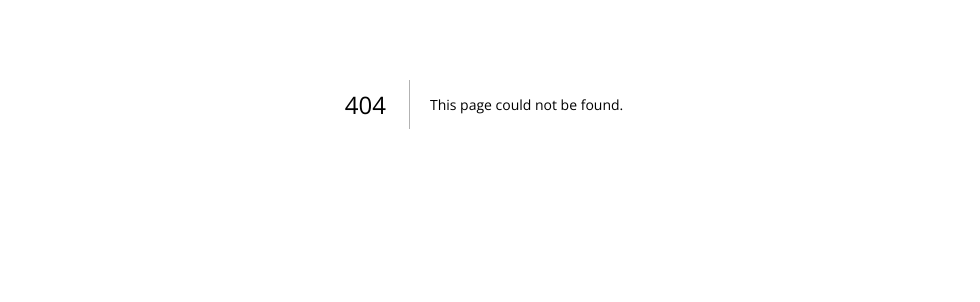
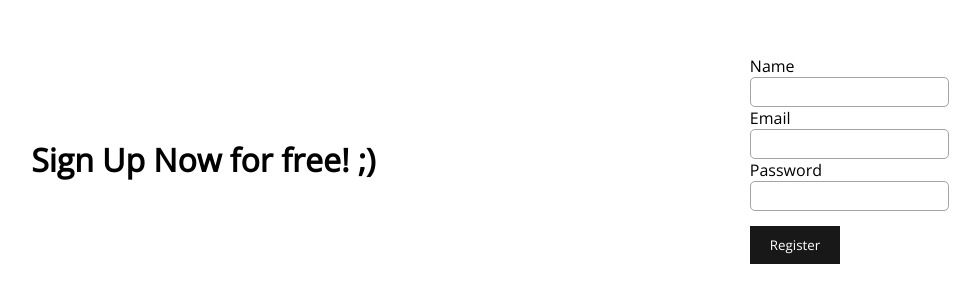
Before and after one commit to plathon/snap-trade-next, a Next.js app: page /signup in a window 1280 px wide. Before the commit this address had no page. Shown: the part 296-598 px from the top of the page, without its empty margins (156-1136 px from the left). Built offline with nearby package versions, Linux system fonts and the light colour scheme.

Commit message:
feat: signup page

```diff
--- /dev/null
+++ b/src/pages/signup.module.css
@@ -0,0 +1,44 @@
+.signUpPage {
+    display: flex;
+    flex-wrap: wrap;
+    align-items: stretch;
+    height: 100vh;
+}
+
+.signUpPage div {
+    flex-grow: 1;
+}
+
+.signUpPage div {
+    display: flex;
+    justify-content: center;
+    align-items: center;
+}
+
+.signUpPage div:nth-child(2) form div {
+    display: block;
+}
+
+.signUpPage div:nth-child(2) form div input {
+    display: block;
+    width: 100%;
+    padding: 5px;
+    border: 1px solid rgb(165, 163, 163);
+    border-radius: 5px;
+}
+
+.signUpPage div:nth-child(2) form button {
+    margin-top: 15px;
+    background-color: black;
+    color: white;
+    padding: 10px 20px;
+    text-decoration: none;
+    opacity: 0.9;
+    border: 0;
+}
+
+.backIcon {
+    color: black;
+    font-size: 40px;
+    margin-left: 10px;
+}
--- /dev/null
+++ b/src/pages/signup.tsx
@@ -0,0 +1,40 @@
+import React, { FC } from 'react'
+import Link from 'next/link'
+
+import styles from './signup.module.css'
+
+const Signup: FC = () => {
+  return (
+    <>
+      <Link href="/">
+        <a className={styles.backIcon}>
+          <i className="far fa-arrow-alt-circle-left"></i>
+        </a>
+      </Link>
+      <div className={styles.signUpPage}>
+        <div>
+          <h1>Sign Up Now for free! ;)</h1>
+        </div>
+        <div>
+          <form>
+            <div>
+              <p>Name</p>
+              <input type="text" name="name" />
+            </div>
+            <div>
+              <p>Email</p>
+              <input type="email" name="email" />
+            </div>
+            <div>
+              <p>Password</p>
+              <input type="password" name="password" />
+            </div>
+            <button>Register</button>
+          </form>
+        </div>
+      </div>
+    </>
+  )
+}
+
+export default Signup
```
